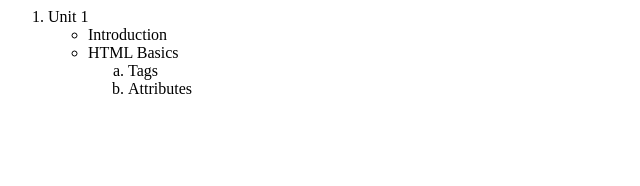
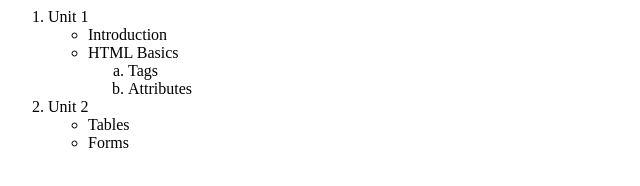
Before and after one commit to lakshay04rana-cyber/WDW_0147, a plain HTML site: page Web Designing Workshop Assignment/assignment-6.html in a window 1280 px wide. Shown: the whole page, without its empty margins (0-640 px from the left). Drawn offline with Linux system fonts and the light colour scheme.

Commit message:
experiment done

```diff
--- a/Web Designing Workshop Assignment/assignment-6.html
+++ b/Web Designing Workshop Assignment/assignment-6.html
@@ -17,7 +17,12 @@
             </ul>
         </li>
 
-
+        <li>Unit 2
+            <ul>
+                <li>Tables</li>
+                <li>Forms</li>
+            </ul>
+        </li>
     </ol>
 
 </body>
```
